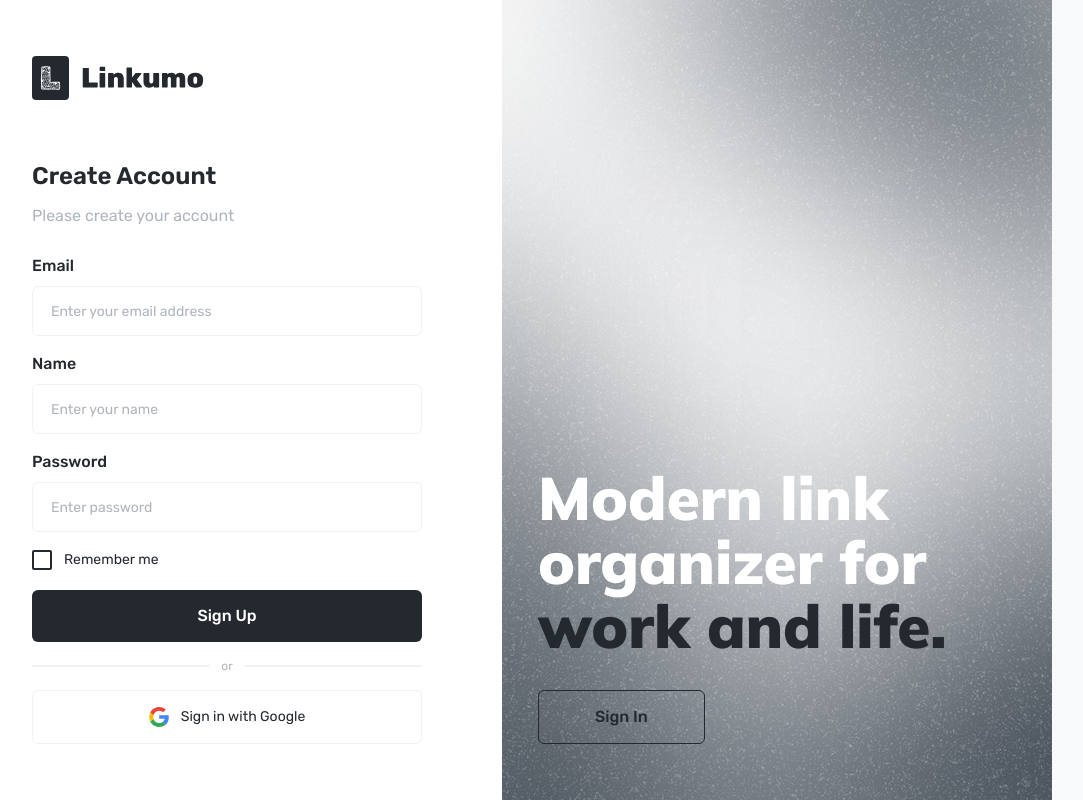
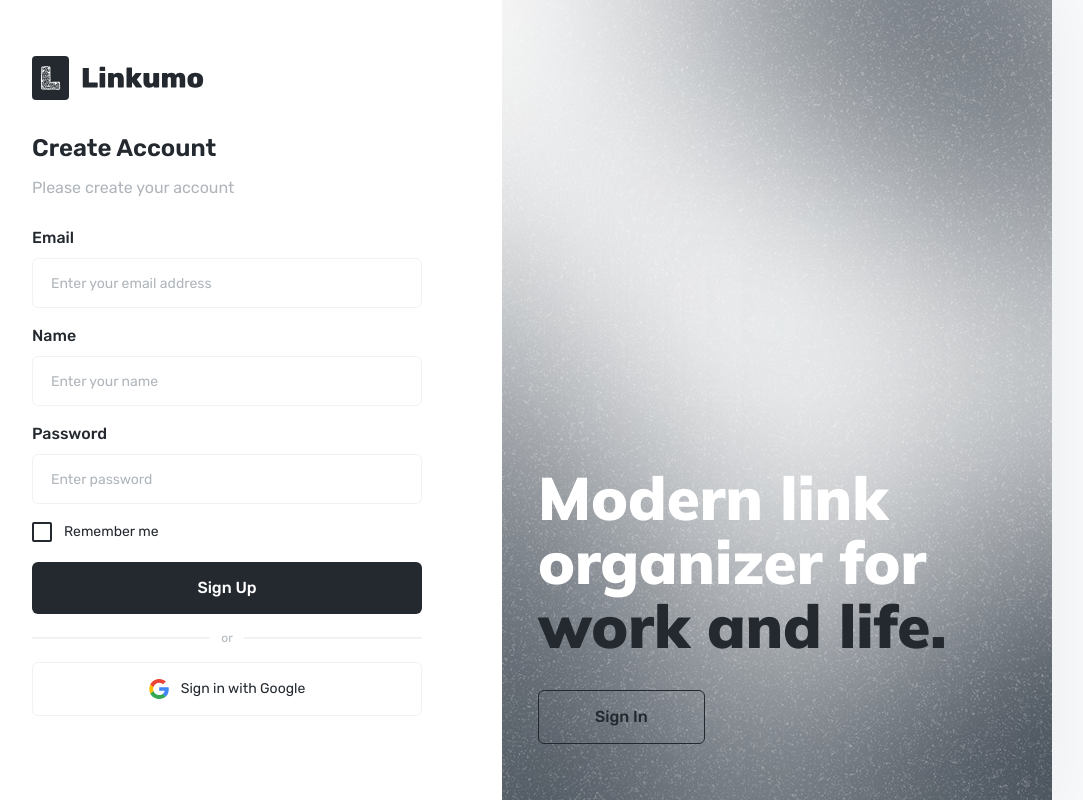
Before and after one commit to VKormylo/linkumo, a React (Vite) app in the folder linkumo-client/: page /auth in a window 1280 px wide. Shown: the whole page, without its empty margins (138-1221 px from the left). Built offline with nearby package versions, Linux system fonts and the light colour scheme.

Commit message:
refactor: updated Auth component, some styles

```diff
--- a/linkumo-client/src/pages/auth/Auth.tsx
+++ b/linkumo-client/src/pages/auth/Auth.tsx
@@ -3,6 +3,7 @@ import AuthBackground from '~/assets/images/auth-bg.png'
 import AuthSignup from './auth-signup/AuthSignup'
 import { useState, type MouseEvent } from 'react'
 import AuthLogin from './auth-login/AuthLogin'
+import Button from '~/components/button/Button'
 
 enum AuthActionEnum {
   signup = 'signup',
@@ -49,12 +50,13 @@ const Auth: React.FC = () => {
 
   return (
     <div className="flex h-screen w-screen items-center bg-primary-50">
-      <div className="mx-auto flex h-[800px] w-[1100px] items-center bg-white">
-        <form
-          className={`flex h-full w-1/2 flex-col justify-between px-20 py-14 ${formClass} transition-all duration-500 ease-out`}
+      <div className="mx-auto flex h-[800px] w-[1100px] items-center bg-white drop-shadow-[0_0_30px_rgba(0,0,0,0.05)]">
+        <div
+          className={`flex h-full w-1/2 flex-col px-20 py-14 ${formClass} transition-all duration-500 ease-out`}
         >
+          <div>
             <LogoIcon />
-          <div>
+          </div>
           <p className="mt-8 mb-3 rubik-24-semibold">
             {formData[actionType].title}
           </p>
@@ -67,7 +69,6 @@ const Auth: React.FC = () => {
             <AuthLogin />
           )}
         </div>
-        </form>
         <div
           className={`flex h-full w-1/2 flex-col justify-end bg-cover bg-center px-9 py-14 ${swapClass} transition-all duration-500 ease-out`}
           style={{
@@ -78,12 +79,9 @@ const Auth: React.FC = () => {
             Modern link organizer for{' '}
             <span className="text-primary-800">work and life.</span>
           </p>
-          <button
-            className="cursor-pointer rounded-md border px-14 py-4 rubik-16-medium"
-            onClick={handleSetActionType}
-          >
+          <Button variant="outlined" onClick={handleSetActionType}>
             {formData[actionType].button}
-          </button>
+          </Button>
         </div>
       </div>
     </div>
```
Lines whose indentation alone changed are shown as unchanged.
